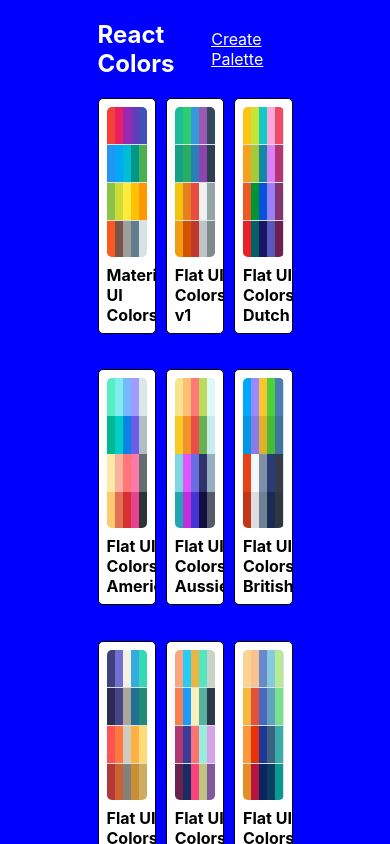
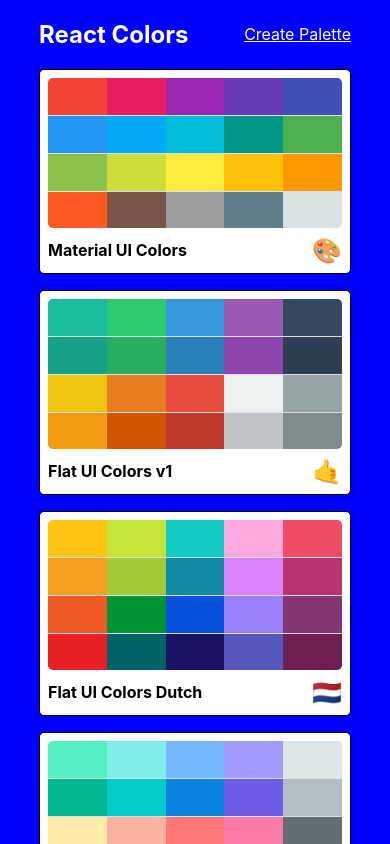
Before and after one commit to bradsimpson213/color-palette-app, a React (Create React App) app: page / in a window 390 px wide. Shown: the top 844 px of the page. Built offline with nearby package versions, Linux system fonts and the light colour scheme.

Commit message:
mini palette responsiveness

```diff
--- a/src/styles/MediaSizes.js
+++ b/src/styles/MediaSizes.js
@@ -7,7 +7,8 @@
             xs: "575.98px",
             sm: "767.98px",
             md: "991.98px",
-            lg: "1190.98px"
+            lg: "1190.98px",
+            xl: "1600px"
         }
         return (`@media (max-width: ${sizes[size]})`)
     }
--- a/src/styles/PaletteListStyles.js
+++ b/src/styles/PaletteListStyles.js
@@ -1,3 +1,5 @@
+import sizes from "./MediaSizes";
+
 const styles = {
     root: {
         backgroundColor: "blue",
@@ -12,6 +14,9 @@
         alignItems: "flex-start",
         flexDirection: "column",
         flexWrap: "wrap",
+        [sizes.down("xl")]:{
+            width: '80%'
+        }
     },
     nav: {
         display: "flex",
@@ -28,8 +33,14 @@
         width: "100%",
         display: "grid",
         gridTemplateColumns: "repeat(3, 30%)",
-        gridGap: "5%",
-
+        gridGap: "2.5rem",
+        [sizes.down("md")]:{
+            gridTemplateColumns: "repeat(2, 50%)",
+        },
+        [sizes.down("xs")]:{
+            gridTemplateColumns: "repeat(1, 100%)",
+            gridGap: '1rem'
+        }
     }
 };
 
```
Also changed, not shown: 1 other file (tests, documents, lock files or other folders).
